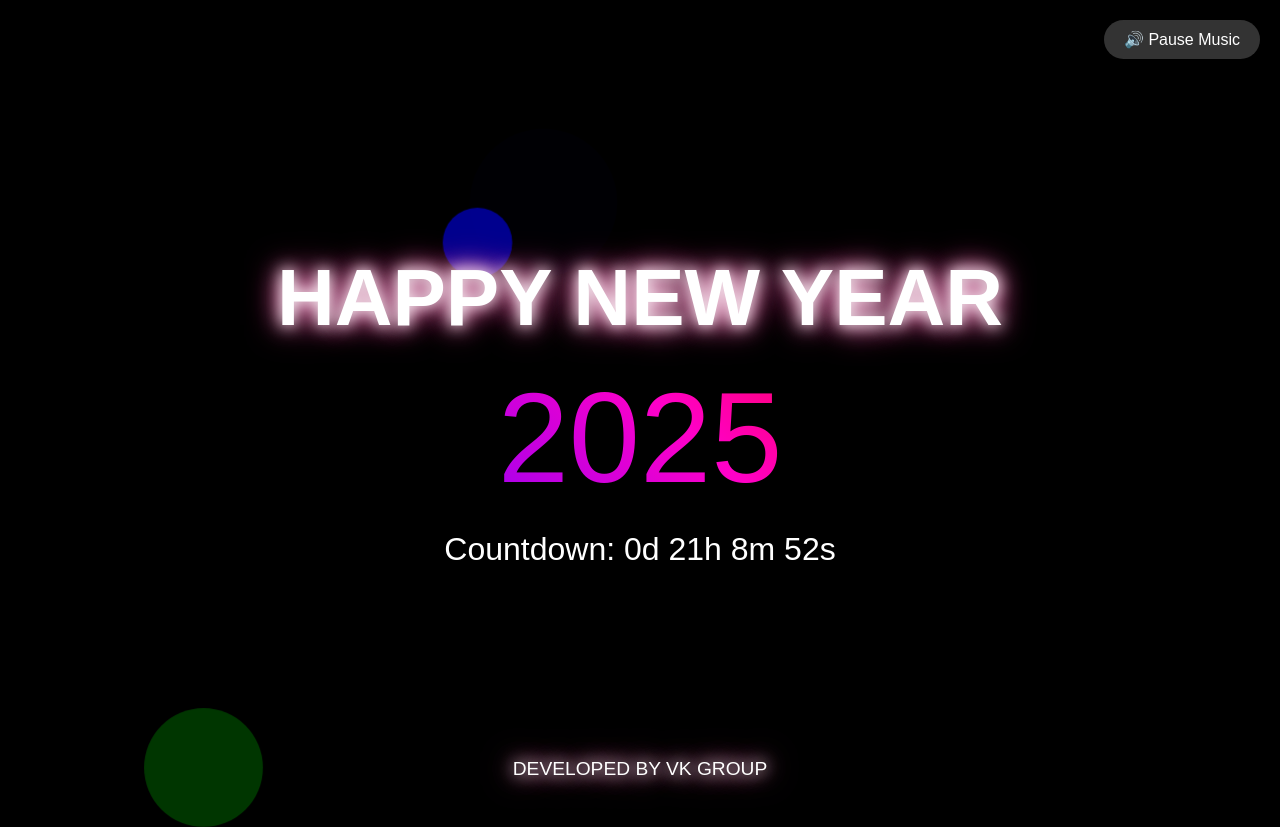
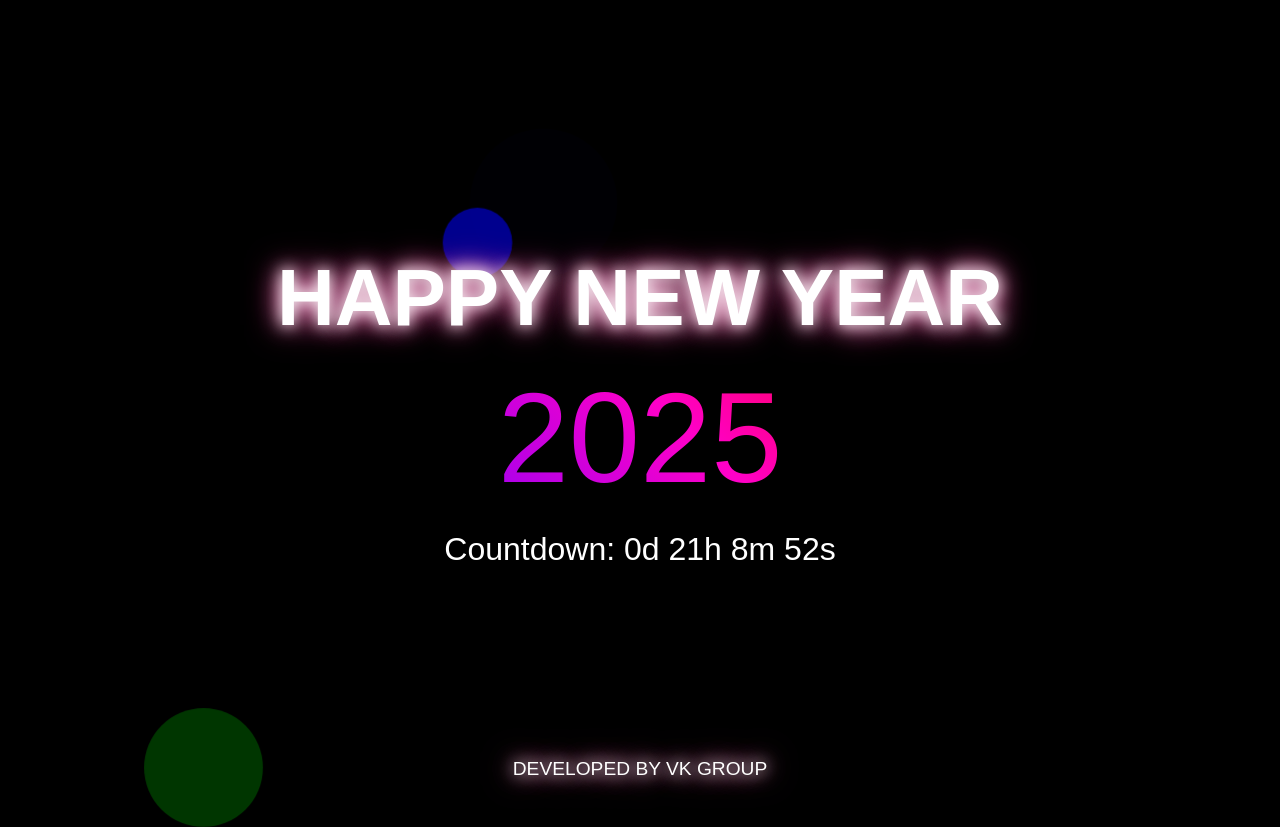
Before and after one commit to vishux777/new_year_2025, a plain HTML site: page index.html in a window 1280 px wide. Drawn offline with Linux system fonts and the light colour scheme.

Commit message:
Music Toggler

```diff
--- a/index.html
+++ b/index.html
@@ -106,7 +106,7 @@
     </style>
 </head>
 <body>
-    <div class="music-control" onclick="toggleMusic()">🔊 Pause Music</div>
+    <!--<div class="music-control" onclick="toggleMusic()">🔊 Pause Music</div>-->
     <div class="container">
         <h1>HAPPY NEW YEAR</h1>
         <div class="year">2025</div>
```
